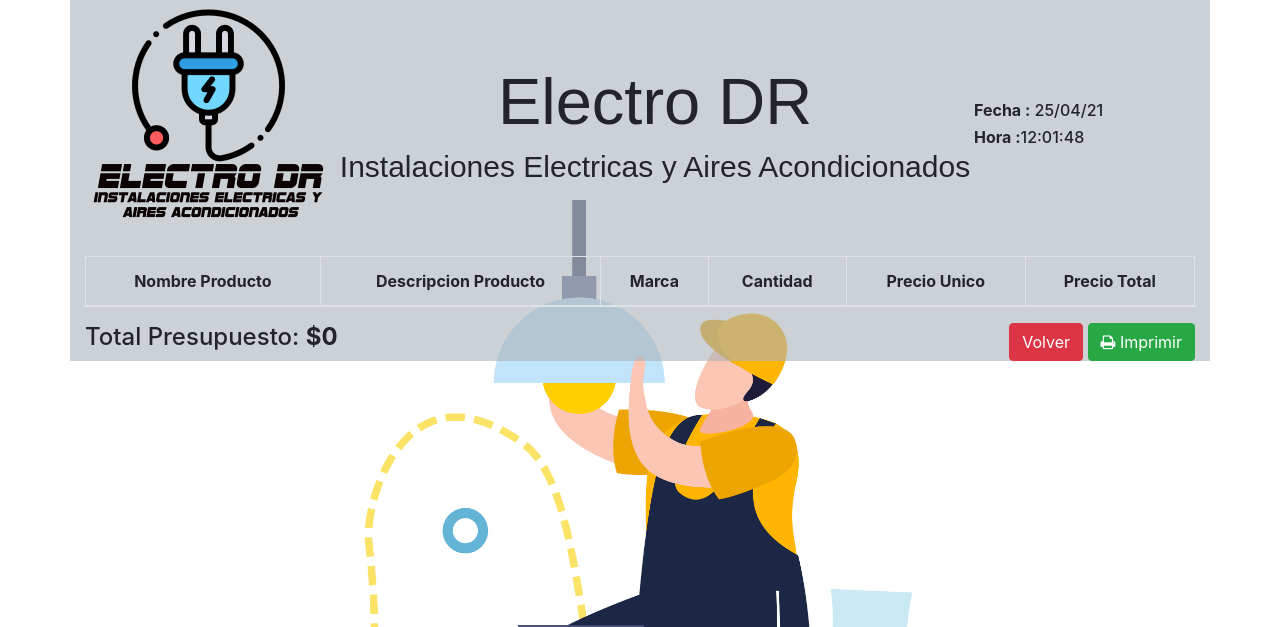
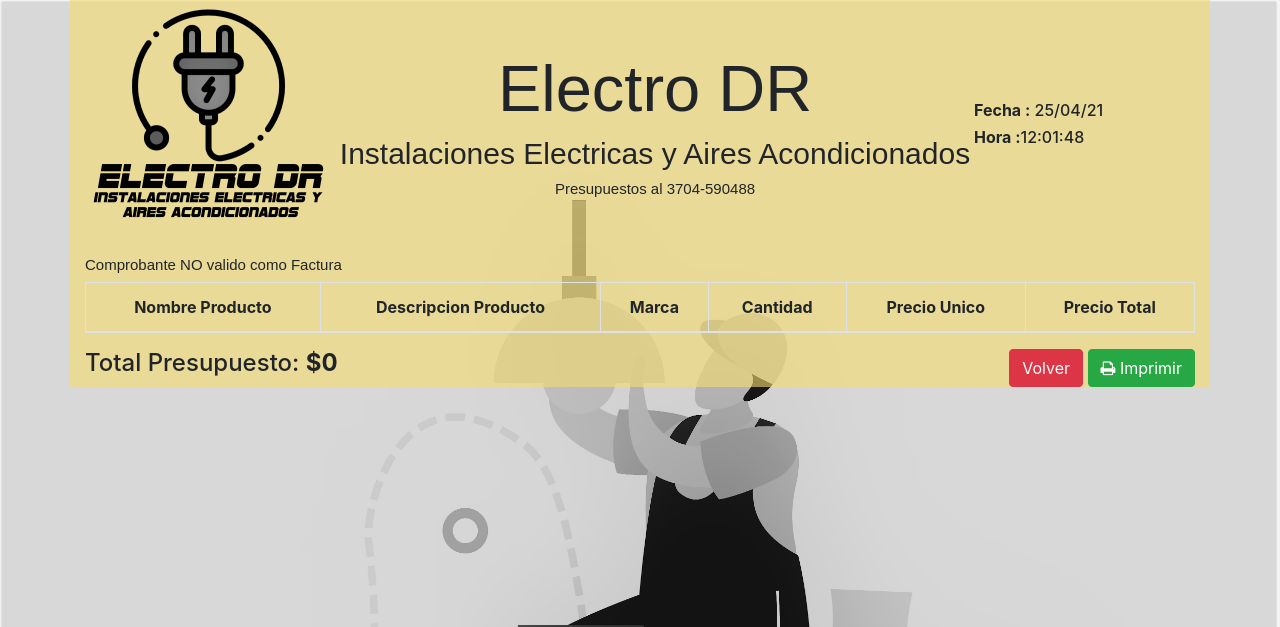
Before and after one commit to danielRojas-Dev/ElectroDR, a PHP site: page /mod_presupuestos/imprimir.php?nombreNegocio=1 in a window 1280 px wide. Shown: the top 627 px of the page. Run offline with PHP 8.4, Linux system fonts and the light colour scheme; data that the repository does not hold is empty; some web fonts are replaced.

Commit message:
ultimos detalles

```diff
--- a/mod_presupuestos/imprimir.php
+++ b/mod_presupuestos/imprimir.php
@@ -21,7 +21,7 @@
   <link rel="stylesheet" type="text/css" href="../lib/font-awesome/css/font-awesome.min.css">
   <link rel="stylesheet" type="text/css" href="../lib/datatables/css/responsive.bootstrap4.min.css">
 </head>
-<body style="background-image: url('../assets/img/fondo1_pdf.jpg');  background-size: cover;
+<body style="background-image: url('../assets/img/fondo1_pdf_sinColor.jpg');  background-size: cover;
   background-repeat: no-repeat;
   margin: 0;
   height: 100vh;">
@@ -43,18 +43,23 @@
 	?>
 
 
-	<div class="container" style="background: rgb(171, 178, 185, 0.60);">
+	<div class="container" style="background: rgb(247, 220, 111, 0.60); ;">
 		<div class="col-xs-12 col-sm-12 col-md-12 col-lg-12">
 		<div class="row">
 			<table width="100%"  >
 				<tr>
 					<td style="padding-top: 5px;" width="20%">
-						<img src="../assets/img/fondo_pdf_logo4.png" width="250" height="250">
+						<img src="../assets/img/fondo_pdf_logo_sincolor4.png" width="250" height="250">
 					</td>
 					<td class="text-center">
 						<H1 style="font-family: 'SF Sports Night', sans-serif;font-size: 65px;"> Electro DR</H1>
 						<h6  style="font-family: 'SF Sports Night NS', sans-serif; font-size: 30px;"> Instalaciones Electricas y Aires Acondicionados</h6>
+						<h6  style="font-family: 'SF Sports Night NS', sans-serif; font-size: 15px;"> Presupuestos al 3704-590488</h6>
+
+
 					</td><br><br><br><br><br></td><br><br><br><br><br>
+
+
 					<td width="20%">
 						<h6><b>Fecha :</b>
 							<?php
@@ -71,7 +76,8 @@
 
 
 
-					<table  class="table table-bordered table-striped display wrap" width="100%">
+					<table  class="table table-bordered table-striped display wrap  table-response" width="100%">
+						   <h6  style="font-family: 'SF Sports Night NS', sans-serif; font-size: 15px; text-align: right;">Comprobante NO valido como Factura</h6>
 						<thead>
 							<tr>
 								<th class="text-center">Nombre Producto</th>
@@ -114,6 +120,7 @@
 			</div>
 			</div>
 
+
 			<style type="text/css" media="print">
 				@media print {
 					#botones {display:none;}
```
Also changed, not shown: SF Sports Night.ttf (deleted), assets/img/fondo1_pdf_sinColor.jpg (added), assets/img/fondo_pdf_logo_sincolor4.png (added).
